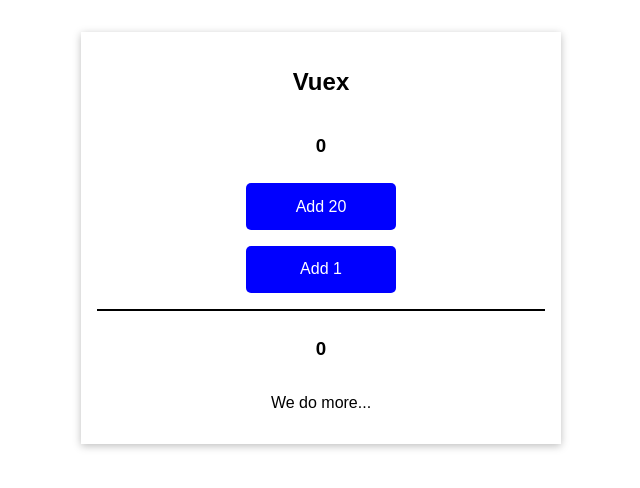
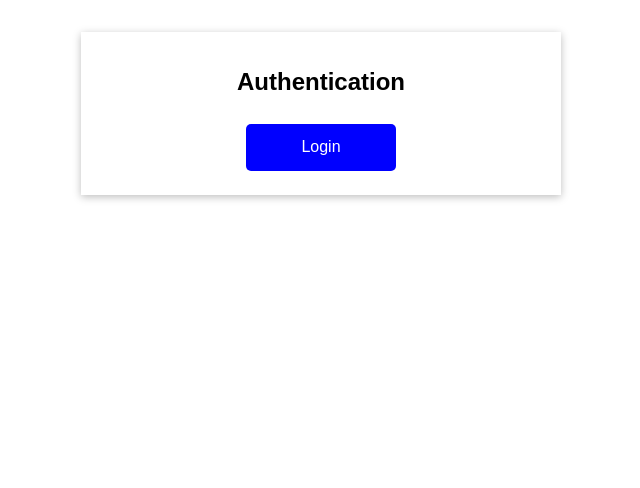
Before and after one commit to IyanTheekshana/LeaningVuex, a Vue app: page / in a window 1280 px wide. Shown: the top 488 px of the page, without its empty margins (319-959 px from the left). Built offline with nearby package versions, Linux system fonts and the light colour scheme.

Commit message:
added authentication to store

```diff
--- a/src/App.vue
+++ b/src/App.vue
@@ -1,5 +1,8 @@
 <template>
-  <base-container title="Vuex">
+  <base-container title="Authentication">
+    <user-auth></user-auth>
+  </base-container>
+  <base-container title="Vuex" v-if="isAuth">
     <!-- <h3>{{ $store.state.counter }}</h3> -->
     <the-counter></the-counter>
     <!-- <button @click="addOne()">Add 20</button> -->
@@ -15,13 +18,21 @@
 import TheCounter from "./components/TheCounter.vue";
 import ChangeCount from "./components/ChangeCounter.vue";
 import FavoriteValue from "./components/FavoriteValue.vue";
+import UserAuth from "./components/UserAuth.vue";
 import { mapActions } from "vuex";
+
 export default {
   components: {
     BaseContainer,
     TheCounter,
     ChangeCount,
     FavoriteValue,
+    UserAuth,
+  },
+  computed: {
+    isAuth() {
+      return this.$store.getters.userIsAuthenticated;
+    },
   },
   methods: {
     // addOne() {
--- /dev/null
+++ b/src/components/UserAuth.vue
@@ -0,0 +1,22 @@
+<template>
+  <button @click="login" v-if="!isAuth">Login</button>
+  <button @click="logout" v-else>Logout</button>
+</template>
+
+<script>
+export default {
+  methods: {
+    login() {
+      this.$store.dispatch("login");
+    },
+    logout() {
+      this.$store.dispatch("logout");
+    },
+  },
+  computed: {
+    isAuth() {
+      return this.$store.getters.userIsAuthenticated;
+    },
+  },
+};
+</script>
--- a/src/main.js
+++ b/src/main.js
@@ -7,6 +7,7 @@
   state() {
     return {
       counter: 0,
+      isLoggedIn: false,
     };
   },
   mutations: {
@@ -15,6 +16,9 @@
     },
     increase(state, payload) {
       state.counter = state.counter + payload.value;
+    },
+    setAuth(state, payload) {
+      state.isLoggedIn = payload.isAuth;
     },
   },
   getters: {
@@ -32,6 +36,9 @@
         return finalCounter;
       }
     },
+    userIsAuthenticated(currentState) {
+      return currentState.isLoggedIn;
+    },
   },
   actions: {
     increment(context) {
@@ -42,6 +49,12 @@
     increase(context, payload) {
       context.commit("increase", payload);
     },
+    login(context) {
+      context.commit("setAuth", { isAuth: true });
+    },
+    logout(context) {
+      context.commit("setAuth", { isAuth: false });
+    },
   },
 });
 
```
